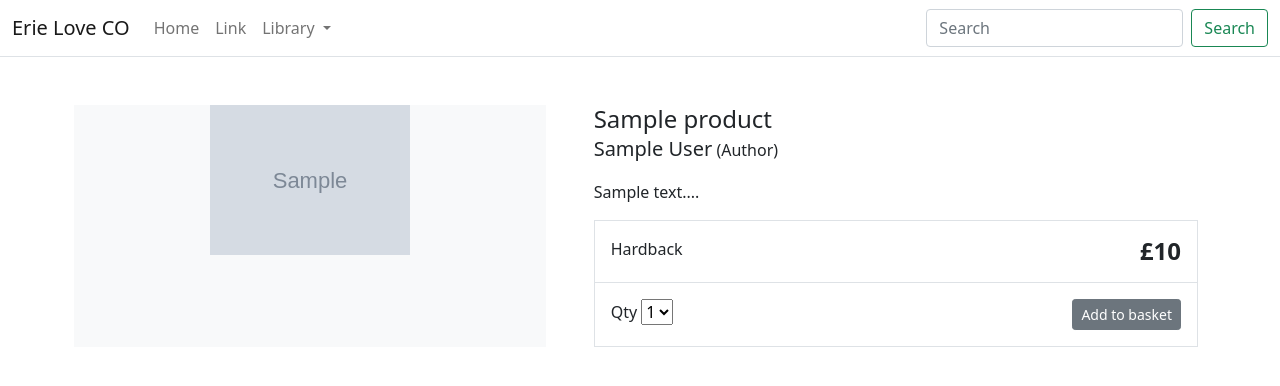
After one commit to Zimerzel/Python-Django-ecom, a Django app: template templates/store/products/detail.html in a window 1280 px wide. The commit adds this page. Shown: the top 386 px of the page. Run offline with Django 3.2, Linux system fonts and the light colour scheme; the template is opened without the code that fills it: most values are stand-ins (such as "Sample title", 1, 10 or a date in 2020); grey boxes marked "Sample" are stand-in pictures.

Commit message:
added single page, and dynamic urls

```diff
--- a/core/settings.py
+++ b/core/settings.py
@@ -64,6 +64,7 @@ TEMPLATES = [
                 'django.template.context_processors.request',
                 'django.contrib.auth.context_processors.auth',
                 'django.contrib.messages.context_processors.messages',
+                'store.views.categories',
             ],
         },
     },
--- a/store/urls.py
+++ b/store/urls.py
@@ -6,4 +6,6 @@ app_name = 'store'
 
 urlpatterns = [
     path('', views.all_products, name='all_products'),
+    path('item/<slug:slug>/', views.product_detail, name='product_detail'),
+    path('search/<slug:category_slug>/', views.category_list, name='category_list'),
 ]
--- a/templates/store/base.html
+++ b/templates/store/base.html
@@ -14,7 +14,7 @@
     <header>
         <nav class="navbar navbar-expand-md navbar-light bg-white border-bottom">
             <div class="container-fluid">
-                <a class="navbar-brand" href="#">BookStore</a>
+                <a class="navbar-brand" href="#">Erie Love CO</a>
                 <button class="navbar-toggler" type="button" data-bs-toggle="collapse" data-bs-target="#navbarCollapse"
                     aria-controls="navbarCollapse" aria-expanded="false" aria-label="Toggle navigation">
                     <span class="navbar-toggler-icon"></span>
--- /dev/null
+++ b/templates/store/products/detail.html
@@ -0,0 +1,46 @@
+{% extends "store/base.html" %}
+{% load static %}
+{% block title %}
+{{ product.name }}
+{% endblock %}
+{% block content %}
+<div class="container">
+    <main class="pt-5">
+        <div class="row g-3">
+            <div class="col-md-5 col-lg-5 order-md-first bg-light">
+                <img class="img-fluid mx-auto d-block" width="200px" alt="Responsive image" src="{{ product.image.url }}">
+            </div>
+            <div class="col-md-7 col-lg-7 ps-md-3 ps-lg-5">
+                <h1 class="mb-0 h4">{{ product.title }}</h1>
+                <p><span class="lead">{{ product.author }}</span> (Author)</p>
+                <p>{{ product.description|slice:":355" }}...</p>
+                <div class="border">
+                    <div class="col border-bottom">
+                        <div class="row p-3">
+                            <div class="col-6">Hardback</div>
+                            <div class="col-6 text-end"><span class="h4 fw-bold">£{{ product.price }}</span></div>
+                        </div>
+                    </div>
+                    <div class="col">
+                        <div class="row p-3">
+                            <div class="col-6">
+                                <label for="select">Qty</label>
+                                <select id="select">
+                                    <option value="">1</option>
+                                    <option value="">2</option>
+                                    <option value="">3</option>
+                                    <option value="">4</option>
+                                </select>
+
+                            </div>
+                            <div class="col-6 text-end"><button type="button" class="btn btn-secondary btn-sm">Add to
+                                    basket</button></div>
+                        </div>
+                    </div>
+                </div>
+            </div>
+        </div>
+    </main>
+
+</div>
+{% endblock %}
```
Also changed, not shown: store/models.py (+16 -0 lines), store/views.py (+19 -1 lines), templates/store/products/category.html (added, +42 -0 lines).
